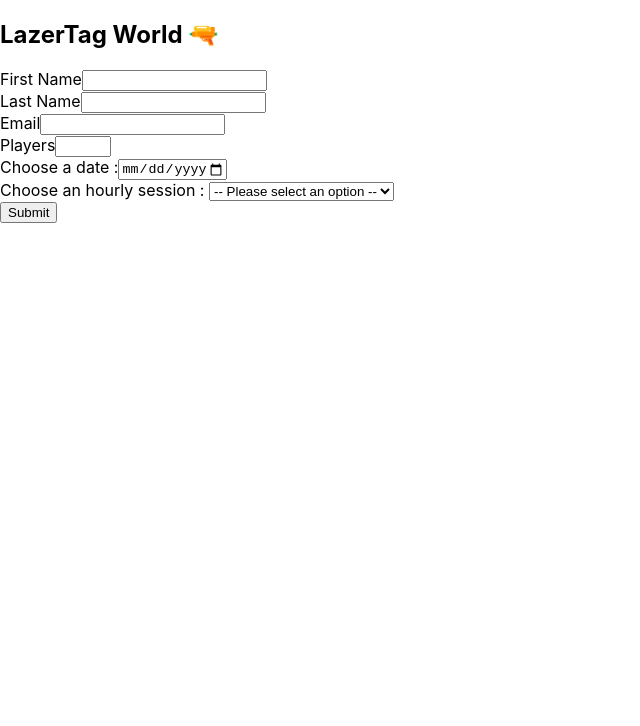
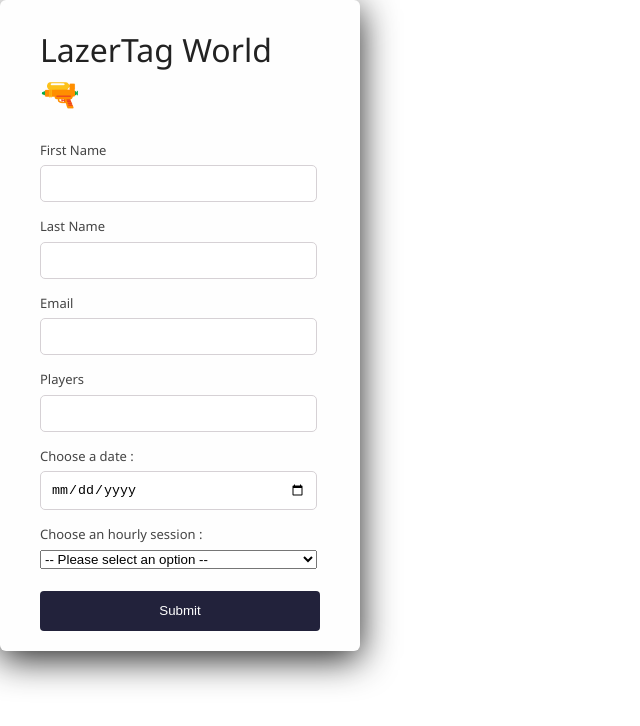
Before and after one commit to gmoraitis/lazer_tag_form, a React (Create React App) app: page / in a window 1280 px wide. Shown: the top 726 px of the page, without its empty margins (0-640 px from the left). Built offline with nearby package versions, Linux system fonts and the light colour scheme.

Commit message:
Added validation for the other elements and css

```diff
--- a/src/App.css
+++ b/src/App.css
@@ -1,38 +1,106 @@
 .App {
-  text-align: center;
+  height: 140vh;
+  width: 100%;
+  display: flex;
+  flex-direction: column;
+  justify-content: center;
+  align-items: center;
+  background-color: #4A4E69;
 }
 
-.App-logo {
-  height: 40vmin;
-  pointer-events: none;
+.form {
+  display: flex;
+  flex-direction: column;
+  width: 280px;
+  max-width: 80%;
+  min-width: 100px;
+  min-height: 400px;
+  padding: 20px 40px;
+  border-radius: 6px;
+  box-shadow: 0px 8px 36px #222;
+  background-color: #fefefe;
 }
 
-@media (prefers-reduced-motion: no-preference) {
-  .App-logo {
-    animation: App-logo-spin infinite 20s linear;
-  }
+h2 {
+  display: flex;
+  justify-content: center;
+  font-family: "Segoe UI", "Ubuntu", "Roboto", "Open Sans", "Helvetica Neue", sans-serif;
+  font-size: 2em;
+  font-weight: lighter;
+  margin-top: 0.25em;
+  color: #222;
 }
 
-.App-header {
-  background-color: #282c34;
-  min-height: 100vh;
+form {
+  width: 100%;
+  display: flex;
+  flex-wrap: wrap;
+}
+
+
+
+
+label {
+  margin-bottom: 0.5em;
+  color: #444;
+  font-weight: lighter;
+}
+
+input {
+  padding: 10px 10px;
+  border-radius: 5px;
+  outline: none;
+  border: 1px solid #d6d1d5;
+}
+
+input::placeholder {
+  font-size: 1.2em;
+  font-weight: lighter;
+  color: #bbb;
+}
+
+button {
+  min-width: 100%;
+  cursor: pointer;
+  margin-right: 0.25em;
+  margin-top: 0.5em;
+  padding: 	0.938em;
+  border: none;
+  border-radius: 4px;
+  background-color: #22223B;
+  color: #fefefe;
+}
+button:hover {
+  background-color: #4A4E69;
+  color: #fefefe;
+}
+
+input.error {
+  border: 1px solid #EADAE4;
+}
+
+.error {
+  color:#db2269;
+  font-size: 0.800em;
+  display: relative;
+}
+
+.firstLastName,
+.email,
+.players,
+.date,
+.time {
+  margin-right: 1%;
+  width: 100%;
   display: flex;
   flex-direction: column;
-  align-items: center;
-  justify-content: center;
-  font-size: calc(10px + 2vmin);
-  color: white;
+  margin-bottom: 15px;
+  font-family: 'Segoe UI', Tahoma, Geneva, Verdana, sans-serif;
+  font-size: small
 }
 
-.App-link {
-  color: #61dafb;
+.submit {
+  width: 100%;
+  display: flex;
+  flex-wrap: wrap;
 }
-
-@keyframes App-logo-spin {
-  from {
-    transform: rotate(0deg);
-  }
-  to {
-    transform: rotate(360deg);
-  }
-}
--- a/src/App.js
+++ b/src/App.js
@@ -19,7 +19,7 @@
   return valid;
 };
 
-// Storing the initial state in a constant variable
+// Storing the initial state in a constant variable so that we can reset and reuse the state later
 const defaultState = {
   submitting: false,
   data: {
@@ -34,6 +34,8 @@
     firstName: '',
     lastName: '',
     email: '',
+    players: '',
+    time: 'Invalid',
   },
 };
 
@@ -66,6 +68,12 @@
       case 'email':
         errors.email = validEmailRegex.test(value) ? '' : 'Email is not valid!';
         break;
+      case 'players':
+        errors.players = value < 1 ? 'Type least 1 person!' : '';
+        break;
+      case 'time':
+        errors.time = !value ? '' : '';
+        break;
       default:
         break;
     }
@@ -86,14 +94,14 @@
 
   render() {
     // Passing state to the render method
-    const { errors } = this.state;
+    const { errors, submitting, data } = this.state;
     return (
       <div>
-        <div>
+        <div className="form">
           <h2>LazerTag World 🔫</h2>
             <form onSubmit={this.handleSubmit}>
               {/* First Name */}
-              <div>
+              <div className="firstLastName">
                 <label>First Name</label>
                 <input
                   type="text"
@@ -107,7 +115,7 @@
               </div>
 
               {/* Last Name */}
-              <div>
+              <div className="firstLastName">
                 <label>Last Name</label>
                 <input
                   type="text"
@@ -120,7 +128,7 @@
                 )}
               </div>
               {/* Email */}
-              <div>
+              <div className="email">
                 <label>Email</label>
                 <input
                   type="email"
@@ -134,7 +142,7 @@
               </div>
 
               {/* Players */}
-              <div>
+              <div className="players">
                 <label>Players</label>
                 <input
                   type="number"
@@ -144,10 +152,13 @@
                   onChange={this.handleChange}
                   required
                 />
+                {errors.players.length > 0 && (
+                  <span className="error">{errors.players}</span>
+                )}
               </div>
 
               {/* Date*/}
-              <div>
+              <div className="date">
                 <label>Choose a date :</label>
                 <input
                   type="date"
@@ -178,7 +189,9 @@
                   <option value="5:00PM - 6:00PM">5:00PM - 6:00PM</option>
                   <option value="6:00PM - 7:00PM">6:00PM - 7:00PM</option>
                 </select>
-
+                {errors.time.length == 0 && (
+                  <span className="error">{errors.time}</span>
+                )}
               </div>
 
               <div className="submit">
```
